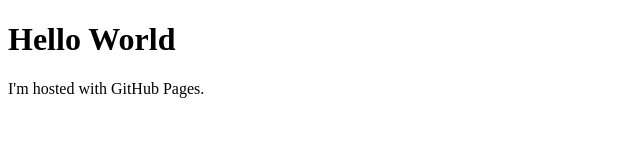
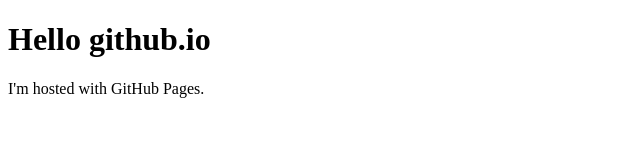
Before and after one commit to tsawyer/tsawyer.ghithub.io, a plain HTML site: page index.html in a window 1280 px wide. Shown: the whole page, without its empty margins (0-640 px from the left). Drawn offline with Linux system fonts and the light colour scheme.

Commit message:
Update index.html

```diff
--- a/index.html
+++ b/index.html
@@ -1,7 +1,7 @@
 <!DOCTYPE html>
 <html>
 <body>
-<h1>Hello World</h1>
+<h1>Hello github.io</h1>
 <p>I'm hosted with GitHub Pages.</p>
 </body>
 </html>
```
